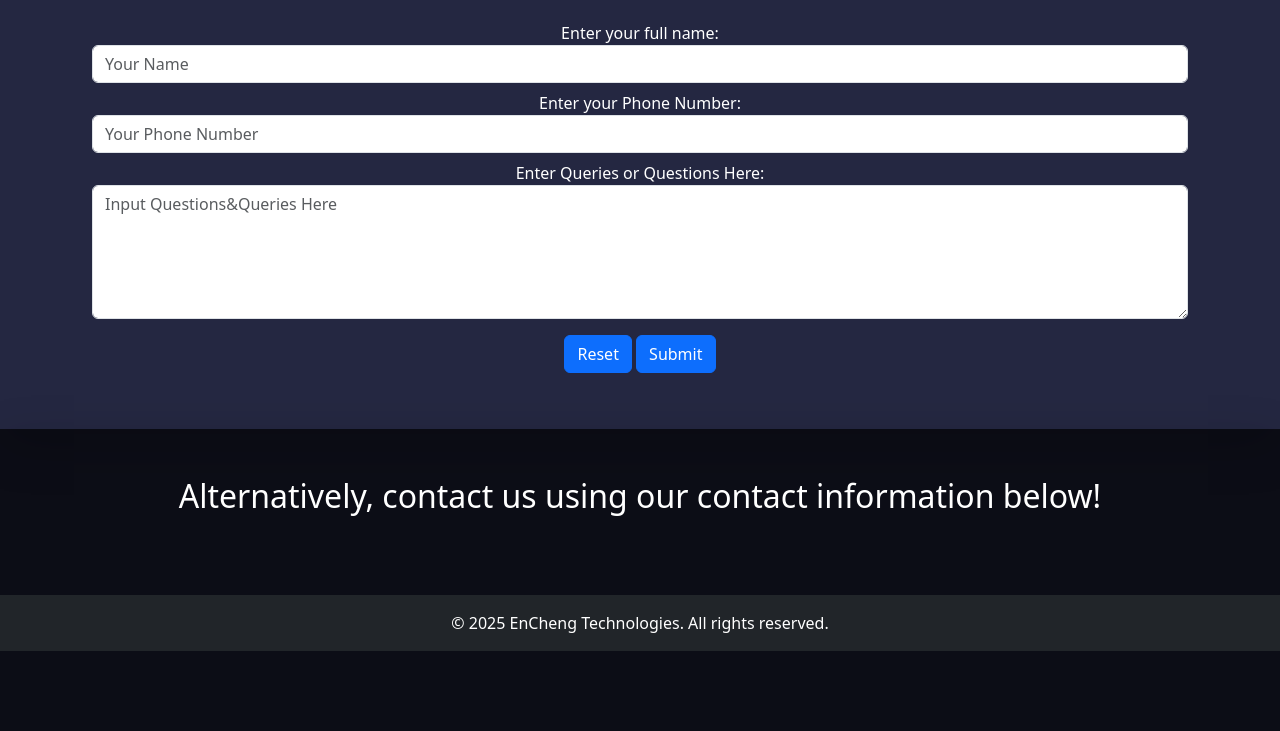
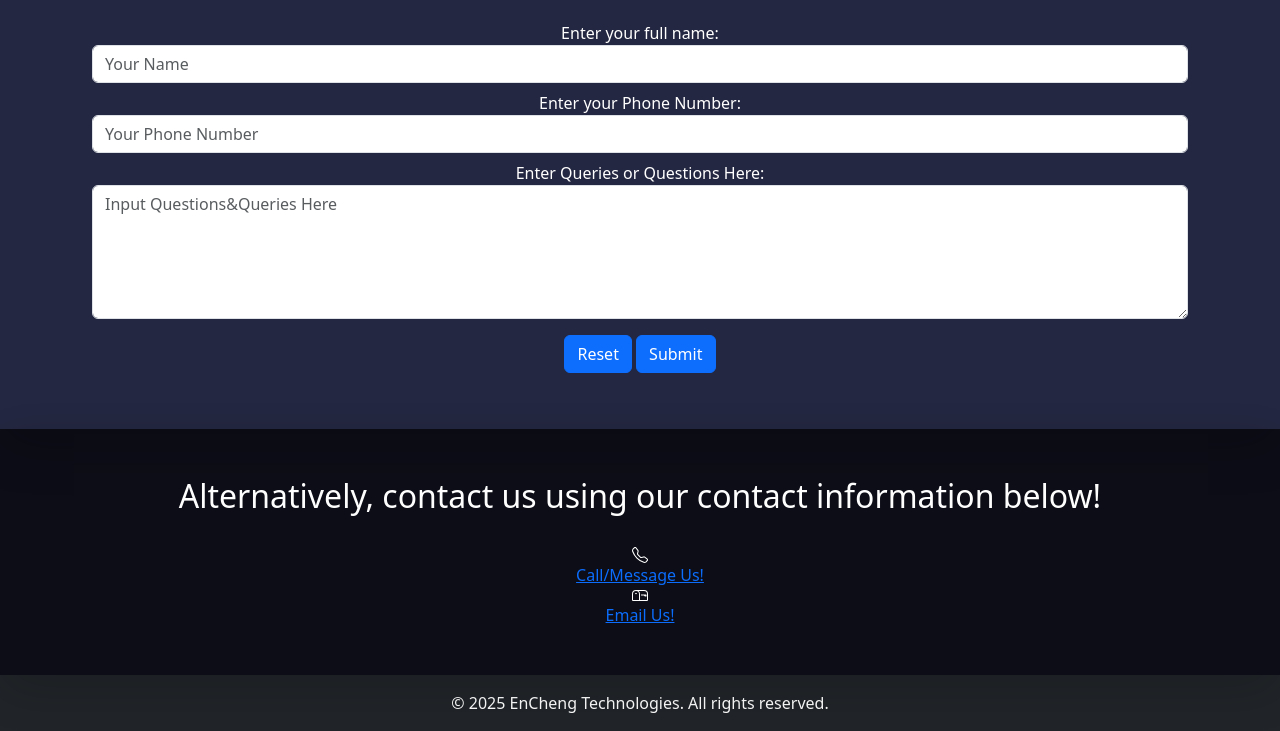
Before and after one commit to albloh2/nyp-uxdwd-assignment, a plain HTML site: page contact_us.html in a window 1280 px wide. Shown: the part 379-1110 px from the top of the page. Before the commit the page ends 1030 px from the top, so only its background shows below. Drawn offline with nearby package versions, Linux system fonts and the light colour scheme.

Commit message:
FINAL ITERATION

```diff
--- a/contact_us.html
+++ b/contact_us.html
@@ -5,7 +5,8 @@
         <meta name="viewport" content="width=device-width, initial-scale=1.0">
         <title>NYP E-Sports</title>
         <link href="https://cdn.jsdelivr.net/npm/bootstrap@5.3.6/dist/css/bootstrap.min.css" rel="stylesheet" integrity="sha384-4Q6Gf2aSP4eDXB8Miphtr37CMZZQ5oXLH2yaXMJ2w8e2ZtHTl7GptT4jmndRuHDT" crossorigin="anonymous">
-		<link href="css/style.css" rel="stylesheet">
+		<link rel="stylesheet" href="https://unpkg.com/aos@next/dist/aos.css" />
+        <link href="css/style.css" rel="stylesheet">
 	</head>
     <body class="d-flex flex-column min-vh-100 text-white">
         <nav class="navbar navbar-expand-md navbar-dark translucent sticky-top" aria-label="NYP E-Sports Navigation Bar">
@@ -65,15 +66,23 @@
                     <button type="submit" class="btn btn-primary my-2" onclick="window.location.href='formsubmissionsucess.html'">Submit</button>
                 </div>
     </div>
-        <div class="container-fluid border-0 shadow-lg d-flex flex-column align-items-center justify-content-center centered py-5 px-10 text-white" data-aos="fade-in">
+        <div class="container-fluid border-0 shadow-lg d-flex flex-column align-items-center justify-content-center centered py-5 px-10 text-white" data-aos="fade-in" data-aos-duration="3000">
                 <h2>Alternatively, contact us using our contact information below!</h2>
                 <br>
+                <svg xmlns="http://www.w3.org/2000/svg" width="16" height="16" fill="currentColor" class="bi bi-telephone" viewBox="0 0 16 16">
+                <path d="M3.654 1.328a.678.678 0 0 0-1.015-.063L1.605 2.3c-.483.484-.661 1.169-.45 1.77a17.6 17.6 0 0 0 4.168 6.608 17.6 17.6 0 0 0 6.608 4.168c.601.211 1.286.033 1.77-.45l1.034-1.034a.678.678 0 0 0-.063-1.015l-2.307-1.794a.68.68 0 0 0-.58-.122l-2.19.547a1.75 1.75 0 0 1-1.657-.459L5.482 8.062a1.75 1.75 0 0 1-.46-1.657l.548-2.19a.68.68 0 0 0-.122-.58zM1.884.511a1.745 1.745 0 0 1 2.612.163L6.29 2.98c.329.423.445.974.315 1.494l-.547 2.19a.68.68 0 0 0 .178.643l2.457 2.457a.68.68 0 0 0 .644.178l2.189-.547a1.75 1.75 0 0 1 1.494.315l2.306 1.794c.829.645.905 1.87.163 2.611l-1.034 1.034c-.74.74-1.846 1.065-2.877.702a18.6 18.6 0 0 1-7.01-4.42 18.6 18.6 0 0 1-4.42-7.009c-.362-1.03-.037-2.137.703-2.877z"/>
+                </svg><a href="tel:+6587388236">Call/Message Us!</a>
+                <svg xmlns="http://www.w3.org/2000/svg" width="16" height="16" fill="currentColor" class="bi bi-mailbox" viewBox="0 0 16 16">
+                <path d="M4 4a3 3 0 0 0-3 3v6h6V7a3 3 0 0 0-3-3m0-1h8a4 4 0 0 1 4 4v6a1 1 0 0 1-1 1H1a1 1 0 0 1-1-1V7a4 4 0 0 1 4-4m2.646 1A4 4 0 0 1 8 7v6h7V7a3 3 0 0 0-3-3z"/>
+                <path d="M11.793 8.5H9v-1h5a.5.5 0 0 1 .5.5v1a.5.5 0 0 1-.5.5h-1a.5.5 0 0 1-.354-.146zM5 7c0 .552-.448 0-1 0s-1 .552-1 0a1 1 0 0 1 2 0"/>
+                </svg><a href="mailto:nypesports@gmail.com">Email Us!</a>
 
         </div>
         <footer class="container-fluid d-flex justify-content-center align-items-center mt-auto py-3 bg-dark text-white">
             <span>&copy; 2025 EnCheng Technologies. All rights reserved.</span>
         </footer>
         <script src="https://cdn.jsdelivr.net/npm/bootstrap@5.3.6/dist/js/bootstrap.bundle.min.js" integrity="sha384-j1CDi7MgGQ12Z7Qab0qlWQ/Qqz24Gc6BM0thvEMVjHnfYGF0rmFCozFSxQBxwHKO" crossorigin="anonymous"></script>
+        <script src="https://unpkg.com/aos@2.3.1/dist/aos.js"></script>
         <script>
             AOS.init();
         </script>
```
